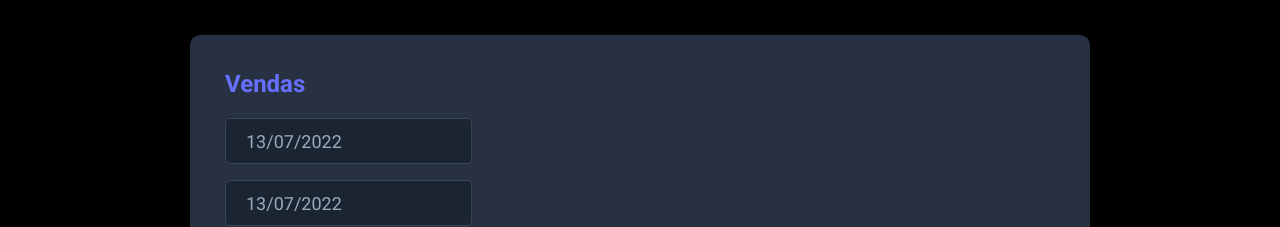
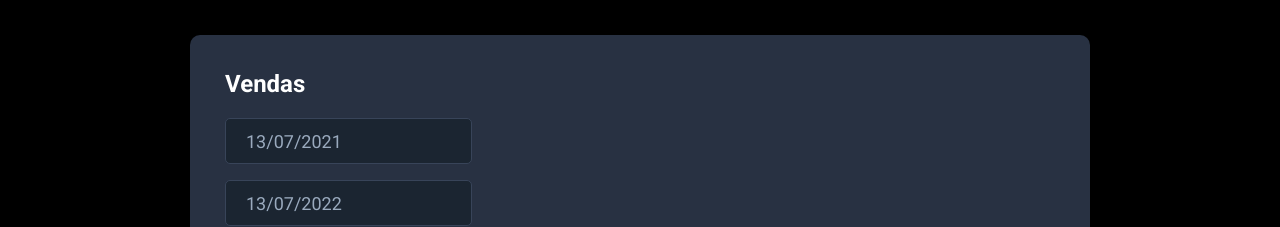
Before and after one commit to filipespadetto/spring-react-ds, a React (Vite) app in the folder frontend/: page / in a window 1280 px wide. Shown: the part 225-452 px from the top of the page. Built offline with nearby package versions, Linux system fonts and the light colour scheme.

Commit message:
useState

```diff
--- a/frontend/src/App.tsx
+++ b/frontend/src/App.tsx
@@ -1,5 +1,5 @@
-import Header from "./components/Header"
-import SalesCard from "./components/SalesCard"
+import Header from "./components/Header";
+import SalesCard from "./components/SalesCard";
 
 function App() {
   return (
@@ -16,4 +16,4 @@
   )
 }
 
-export default App
+export default App;
--- a/frontend/src/components/Header/index.tsx
+++ b/frontend/src/components/Header/index.tsx
@@ -1,5 +1,5 @@
-import logo from '../../assets/img/logo.svg'
-import './styles.css'
+import logo from '../../assets/img/logo.svg';
+import './styles.css';
 
 function Header() {
     return (
@@ -16,4 +16,4 @@
     )
 }
 
-export default Header
+export default Header;
--- a/frontend/src/components/NotificationButton/index.tsx
+++ b/frontend/src/components/NotificationButton/index.tsx
@@ -1,5 +1,5 @@
-import icon from "../../assets/img/notification_item.svg"
-import './styles.css'
+import icon from "../../assets/img/notification_item.svg";
+import './styles.css';
 
 function NotificationButton() {
     return (
@@ -9,4 +9,4 @@
     )
 }
 
-export default NotificationButton
+export default NotificationButton;
--- a/frontend/src/components/SalesCard/index.tsx
+++ b/frontend/src/components/SalesCard/index.tsx
@@ -1,25 +1,31 @@
+import { useState } from "react";
 import DatePicker from "react-datepicker";
 import "react-datepicker/dist/react-datepicker.css";
-import NotificationButton from '../NotificationButton'
-import './styles.css'
+import NotificationButton from '../NotificationButton';
+import './styles.css';
 
 function SalesCard() {
+    const min = new Date(new Date().setDate(new Date().getDate() - 365));
+    const max = new Date();
+    const [minDate, setMinDate] = useState(min);
+    const [maxDate, setMaxDate] = useState(max);
+
     return (
         <div className="dsmeta-card">
             <h2 className="dsmeta-sales-title">Vendas</h2>
             <div>
                 <div className="dsmeta-form-control-container">
                     <DatePicker
-                        selected={new Date()}
-                        onChange={(date: Date) => { }}
+                        selected={minDate}
+                        onChange={(date: Date) => setMinDate(date)}
                         className="dsmeta-form-control"
                         dateFormat="dd/MM/yyyy"
                     />
                 </div>
                 <div className="dsmeta-form-control-container">
                     <DatePicker
-                        selected={new Date()}
-                        onChange={(date: Date) => { }}
+                        selected={maxDate}
+                        onChange={(date: Date) => setMaxDate(date)}
                         className="dsmeta-form-control"
                         dateFormat="dd/MM/yyyy"
                     />
@@ -89,4 +95,4 @@
     )
 }
 
-export default SalesCard
+export default SalesCard;
--- a/frontend/src/components/SalesCard/styles.css
+++ b/frontend/src/components/SalesCard/styles.css
@@ -5,7 +5,7 @@
 }
 
 .dsmeta-sales-title {
-    color: #676fff;
+    color: #fff;
     font-size: 24px;
     margin-bottom: 20px;
 }
```
Also changed, not shown: frontend/src/main.tsx (+4 -4 lines).
